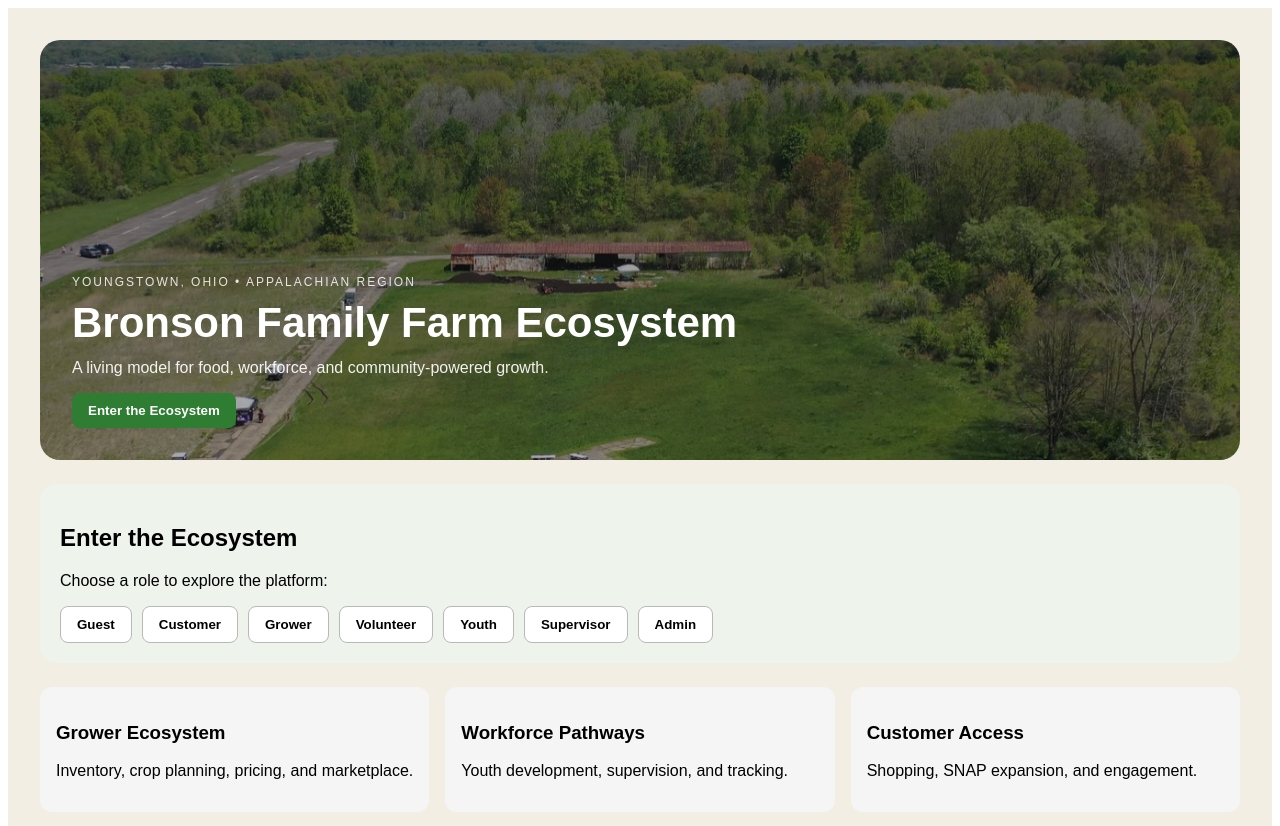
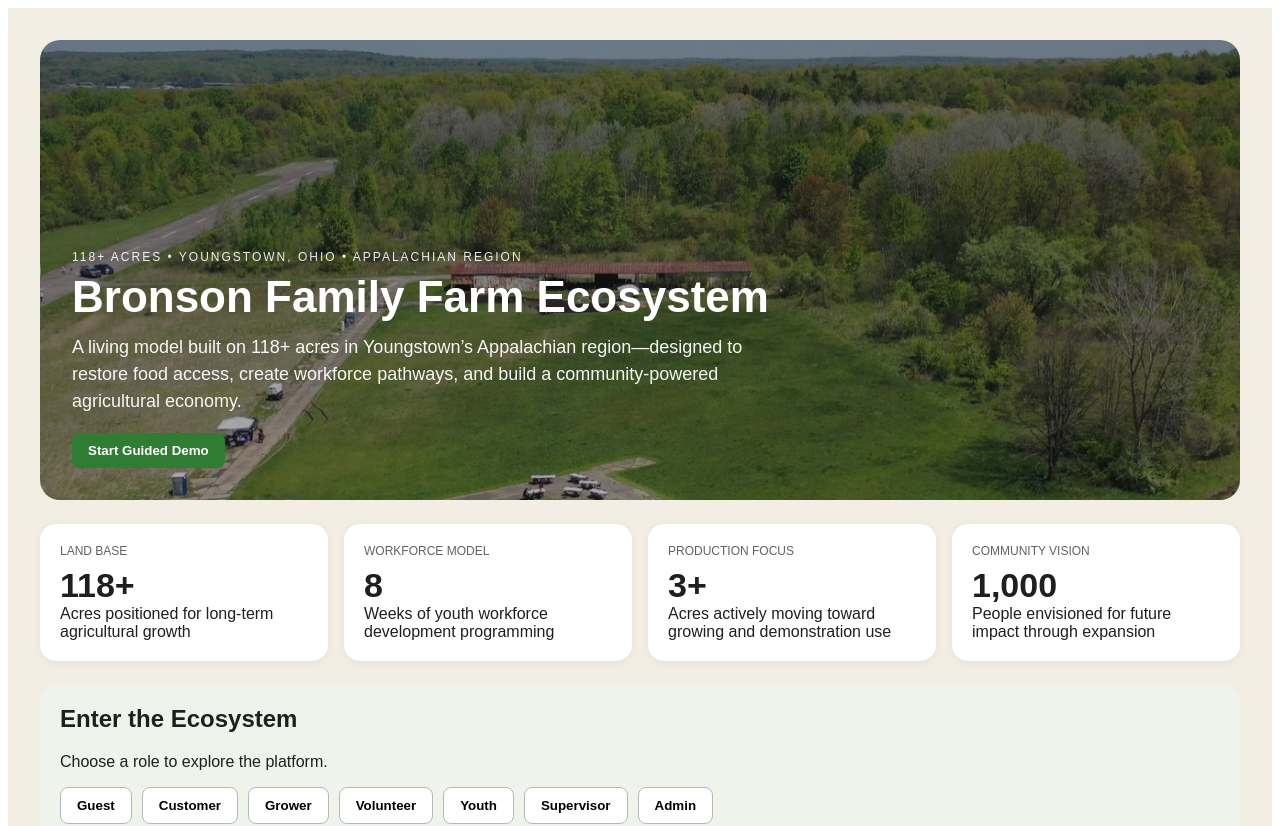
Before and after one commit to cburgessemail-gif/Farm, a React (Vite) app: page / in a window 1280 px wide. Shown: the top 826 px of the page. Built offline with nearby package versions, Linux system fonts and the light colour scheme.

Commit message:
Refine layout and update text in App.tsx
Updated various text elements and styles in App.tsx to enhance clarity and visual appeal. Adjusted layout dimensions and improved descriptions for user roles.

```diff
--- a/App.tsx
+++ b/App.tsx
@@ -49,12 +49,13 @@ export default function App() {
           background: "#f3eee3",
           padding: 32,
           fontFamily: "Arial, sans-serif",
+          color: "#1f1f1f",
         }}
       >
         <div
           style={{
             position: "relative",
-            minHeight: 420,
+            minHeight: 460,
             borderRadius: 20,
             overflow: "hidden",
             marginBottom: 24,
@@ -66,33 +67,121 @@ export default function App() {
             alignItems: "flex-end",
           }}
         >
-          <div style={{ padding: 32, color: "white", maxWidth: 700 }}>
+          <div style={{ padding: 32, color: "white", maxWidth: 760 }}>
             <div
               style={{
                 fontSize: 12,
                 letterSpacing: 2,
                 textTransform: "uppercase",
-                opacity: 0.85,
+                opacity: 0.9,
                 marginBottom: 10,
               }}
             >
-              Youngstown, Ohio • Appalachian Region
+              118+ Acres • Youngstown, Ohio • Appalachian Region
             </div>
 
-            <h1 style={{ fontSize: 42, margin: 0 }}>
+            <h1 style={{ fontSize: 44, lineHeight: 1.05, margin: 0 }}>
               Bronson Family Farm Ecosystem
             </h1>
 
-            <p style={{ opacity: 0.92, marginTop: 12, marginBottom: 16 }}>
-              A living model for food, workforce, and community-powered growth.
+            <p
+              style={{
+                opacity: 0.95,
+                marginTop: 14,
+                marginBottom: 18,
+                fontSize: 18,
+                lineHeight: 1.5,
+                maxWidth: 680,
+              }}
+            >
+              A living model built on 118+ acres in Youngstown’s Appalachian
+              region—designed to restore food access, create workforce pathways,
+              and build a community-powered agricultural economy.
             </p>
 
             <button
               style={actionButtonStyle}
               onClick={() => setScreen("grower")}
             >
-              Enter the Ecosystem
+              Start Guided Demo
             </button>
+          </div>
+        </div>
+
+        <div
+          style={{
+            display: "grid",
+            gridTemplateColumns: "repeat(4, 1fr)",
+            gap: 16,
+            marginBottom: 24,
+          }}
+        >
+          <div
+            style={{
+              background: "#ffffff",
+              borderRadius: 16,
+              padding: 20,
+              boxShadow: "0 2px 8px rgba(0,0,0,0.06)",
+            }}
+          >
+            <div style={{ fontSize: 12, textTransform: "uppercase", opacity: 0.7 }}>
+              Land Base
+            </div>
+            <div style={{ fontSize: 34, fontWeight: 700, marginTop: 8 }}>
+              118+
+            </div>
+            <div>Acres positioned for long-term agricultural growth</div>
+          </div>
+
+          <div
+            style={{
+              background: "#ffffff",
+              borderRadius: 16,
+              padding: 20,
+              boxShadow: "0 2px 8px rgba(0,0,0,0.06)",
+            }}
+          >
+            <div style={{ fontSize: 12, textTransform: "uppercase", opacity: 0.7 }}>
+              Workforce Model
+            </div>
+            <div style={{ fontSize: 34, fontWeight: 700, marginTop: 8 }}>
+              8
+            </div>
+            <div>Weeks of youth workforce development programming</div>
+          </div>
+
+          <div
+            style={{
+              background: "#ffffff",
+              borderRadius: 16,
+              padding: 20,
+              boxShadow: "0 2px 8px rgba(0,0,0,0.06)",
+            }}
+          >
+            <div style={{ fontSize: 12, textTransform: "uppercase", opacity: 0.7 }}>
+              Production Focus
+            </div>
+            <div style={{ fontSize: 34, fontWeight: 700, marginTop: 8 }}>
+              3+
+            </div>
+            <div>Acres actively moving toward growing and demonstration use</div>
+          </div>
+
+          <div
+            style={{
+              background: "#ffffff",
+              borderRadius: 16,
+              padding: 20,
+              boxShadow: "0 2px 8px rgba(0,0,0,0.06)",
+            }}
+          >
+            <div style={{ fontSize: 12, textTransform: "uppercase", opacity: 0.7 }}>
+              Community Vision
+            </div>
+            <div style={{ fontSize: 34, fontWeight: 700, marginTop: 8 }}>
+              1,000
+            </div>
+            <div>People envisioned for future impact through expansion</div>
           </div>
         </div>
 
@@ -104,8 +193,8 @@ export default function App() {
             marginBottom: 24,
           }}
         >
-          <h2>Enter the Ecosystem</h2>
-          <p>Choose a role to explore the platform:</p>
+          <h2 style={{ marginTop: 0 }}>Enter the Ecosystem</h2>
+          <p>Choose a role to explore the platform.</p>
 
           <div style={{ display: "flex", gap: 10, flexWrap: "wrap" }}>
             <button style={roleButtonStyle} onClick={() => setScreen("guest")}>
@@ -145,19 +234,46 @@ export default function App() {
         </div>
 
         <div style={{ display: "flex", gap: 16, flexWrap: "wrap" }}>
-          <div style={cardStyle}>
+          <div
+            style={{
+              ...cardStyle,
+              minHeight: 220,
+              backgroundImage:
+                "linear-gradient(rgba(255,255,255,0.82), rgba(255,255,255,0.9)), url('/GrowArea2.jpg')",
+              backgroundSize: "cover",
+              backgroundPosition: "center",
+            }}
+          >
             <h3>Grower Ecosystem</h3>
-            <p>Inventory, crop planning, pricing, and marketplace.</p>
+            <p>Inventory, crop planning, pricing, and marketplace readiness.</p>
           </div>
 
-          <div style={cardStyle}>
+          <div
+            style={{
+              ...cardStyle,
+              minHeight: 220,
+              backgroundImage:
+                "linear-gradient(rgba(255,255,255,0.82), rgba(255,255,255,0.9)), url('/GrowArea.jpg')",
+              backgroundSize: "cover",
+              backgroundPosition: "center",
+            }}
+          >
             <h3>Workforce Pathways</h3>
-            <p>Youth development, supervision, and tracking.</p>
+            <p>Youth development, supervision, and real-world skill building.</p>
           </div>
 
-          <div style={cardStyle}>
+          <div
+            style={{
+              ...cardStyle,
+              minHeight: 220,
+              backgroundImage:
+                "linear-gradient(rgba(255,255,255,0.82), rgba(255,255,255,0.9)), url('/GrowArea2.jpg')",
+              backgroundSize: "cover",
+              backgroundPosition: "center",
+            }}
+          >
             <h3>Customer Access</h3>
-            <p>Shopping, SNAP expansion, and engagement.</p>
+            <p>Shopping, pickup flow, SNAP expansion, and community engagement.</p>
           </div>
         </div>
       </div>
@@ -167,9 +283,11 @@ export default function App() {
   function RoleLayout({
     title,
     description,
+    image,
   }: {
     title: string;
     description: string;
+    image: string;
   }) {
     return (
       <div
@@ -178,6 +296,7 @@ export default function App() {
           background: "#f3eee3",
           padding: 32,
           fontFamily: "Arial, sans-serif",
+          color: "#1f1f1f",
         }}
       >
         <button
@@ -197,13 +316,43 @@ export default function App() {
 
         <div
           style={{
+            minHeight: 240,
+            borderRadius: 18,
+            overflow: "hidden",
+            marginBottom: 20,
+            backgroundImage:
+              `linear-gradient(rgba(20,20,20,0.35), rgba(20,20,20,0.2)), url('${image}')`,
+            backgroundSize: "cover",
+            backgroundPosition: "center",
+            display: "flex",
+            alignItems: "flex-end",
+          }}
+        >
+          <div style={{ padding: 24, color: "white" }}>
+            <h1 style={{ margin: 0 }}>{title}</h1>
+          </div>
+        </div>
+
+        <div
+          style={{
             background: "white",
             borderRadius: 16,
             padding: 24,
+            boxShadow: "0 2px 8px rgba(0,0,0,0.06)",
           }}
         >
-          <h1>{title}</h1>
-          <p>{description}</p>
+          <p style={{ fontSize: 18, lineHeight: 1.6, marginTop: 0 }}>
+            {description}
+          </p>
+
+          <div style={{ marginTop: 20 }}>
+            <button
+              style={actionButtonStyle}
+              onClick={() => setScreen("home")}
+            >
+              Return to Overview
+            </button>
+          </div>
         </div>
       </div>
     );
@@ -213,7 +362,8 @@ export default function App() {
     return (
       <RoleLayout
         title="Grower Dashboard"
-        description="Manage crops, inventory, and market readiness."
+        description="This is where food begins. Growers track production, manage crops, and prepare inventory for market—creating a sustainable local food system."
+        image="/GrowArea2.jpg"
       />
     );
   }
@@ -222,7 +372,8 @@ export default function App() {
     return (
       <RoleLayout
         title="Customer Marketplace"
-        description="Shop produce and manage pickups."
+        description="This is how the community accesses food. Customers can shop, reserve pickups, and eventually use SNAP—ensuring equitable food access."
+        image="/GrowArea.jpg"
       />
     );
   }
@@ -231,7 +382,8 @@ export default function App() {
     return (
       <RoleLayout
         title="Admin Control Panel"
-        description="Oversee operations and system activity."
+        description="This is the command center. Leadership can track operations, workforce progress, and community impact in real time."
+        image="/GrowArea2.jpg"
       />
     );
   }
@@ -240,7 +392,8 @@ export default function App() {
     return (
       <RoleLayout
         title="Guest Experience"
-        description="Explore the farm and community vision."
+        description="This is the front door to the vision. Guests encounter the story, the land, and the opportunity to become part of a larger community transformation."
+        image="/GrowArea.jpg"
       />
     );
   }
@@ -249,7 +402,8 @@ export default function App() {
     return (
       <RoleLayout
         title="Volunteer Hub"
-        description="Coordinate support and participation."
+        description="This is where community support becomes action. Volunteers can help power events, daily farm activity, and public engagement."
+        image="/GrowArea2.jpg"
       />
     );
   }
@@ -258,7 +412,8 @@ export default function App() {
     return (
       <RoleLayout
         title="Youth Workforce"
-        description="Track learning and development."
+        description="This is where workforce begins. Youth learn responsibility, gain real skills, and build pathways into agriculture, business, and community leadership."
+        image="/GrowArea.jpg"
       />
     );
   }
@@ -267,7 +422,8 @@ export default function App() {
     return (
       <RoleLayout
         title="Supervisor Console"
-        description="Manage teams and assignments."
+        description="This is where accountability and development meet. Supervisors guide progress, support growth, and help ensure work is completed with excellence."
+        image="/GrowArea2.jpg"
       />
     );
   }
```
